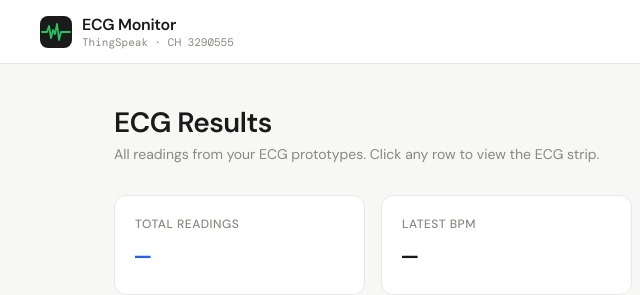
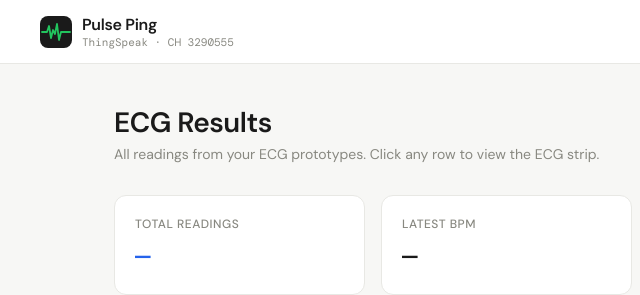
Before and after one commit to olivaami/pulse-ping-results, a plain HTML site: page index.html in a window 1280 px wide. Shown: the top 295 px of the page, 0-640 px from the left. Drawn offline with nearby package versions, Linux system fonts and the light colour scheme; a web font is replaced by a local one.

Commit message:
Update index.html

```diff
--- a/index.html
+++ b/index.html
@@ -146,7 +146,7 @@
                 stroke="#22c55e" stroke-width="1.8" fill="none" stroke-linecap="round" stroke-linejoin="round"/>
     </svg>
     <div>
-      <div class="logo-text">ECG Monitor</div>
+      <div class="logo-text">Pulse Ping</div>
       <div class="logo-sub">ThingSpeak · CH 3290555</div>
     </div>
   </div>
```
